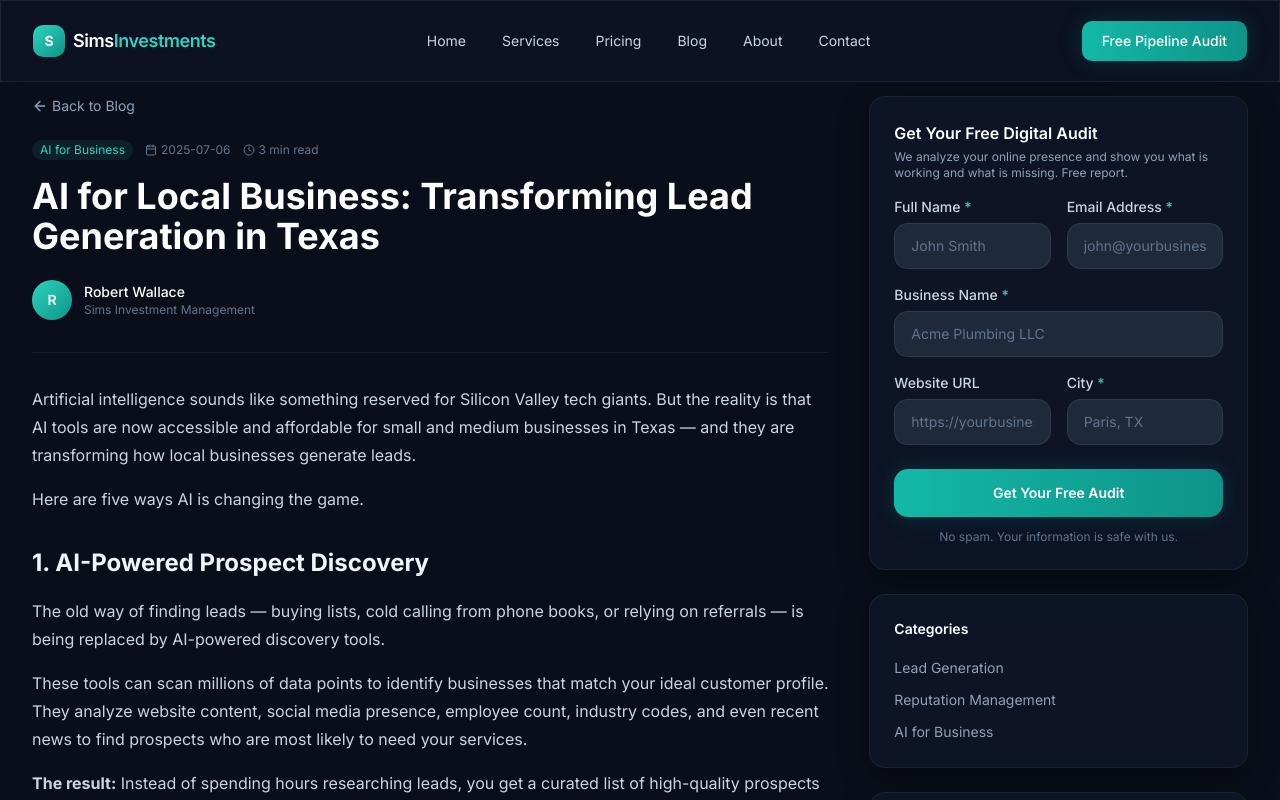
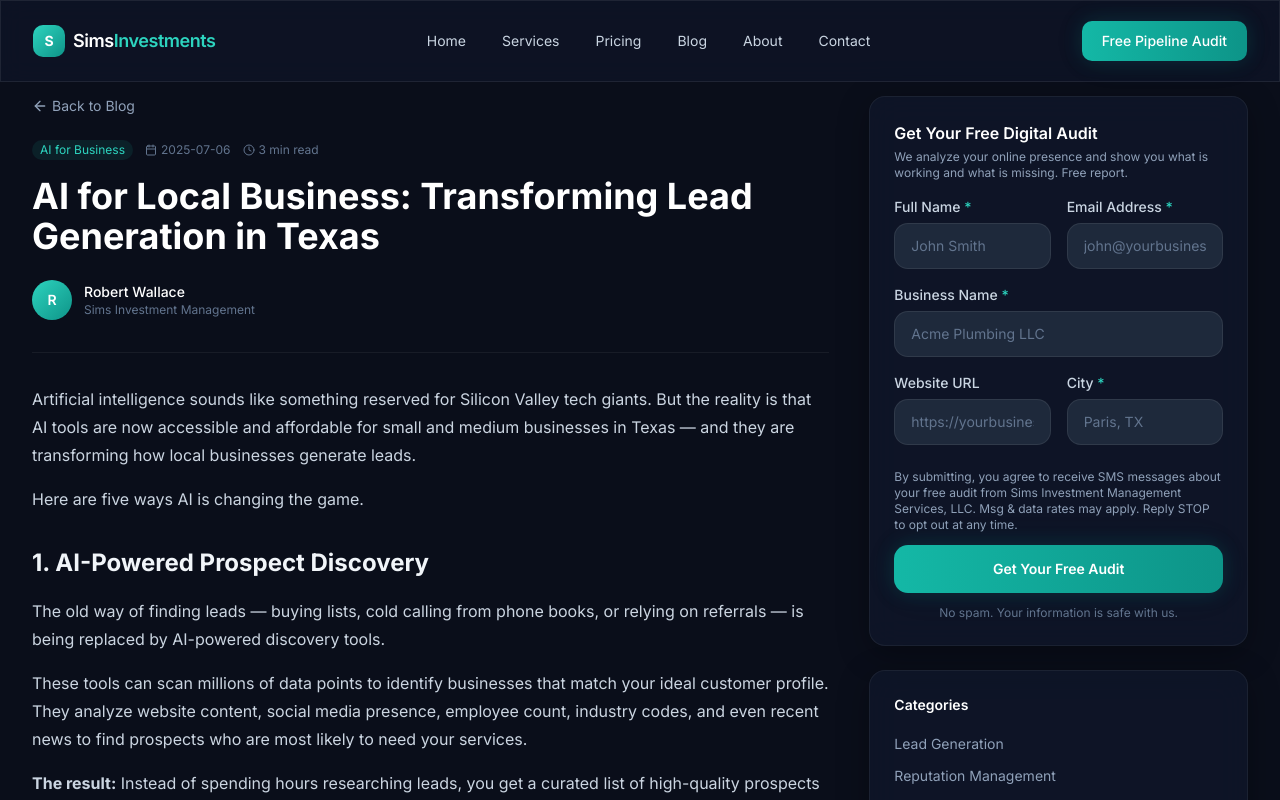
Before and after one commit to rmwallace777-debug/simsinvestments777, a Next.js app: page /blog/ai-local-business-lead-gen in a window 1280 px wide. Shown: the top 800 px of the page. Built offline with nearby package versions, Linux system fonts and the light colour scheme.

Commit message:
Add GHL chat widget + SMS consent language to audit form

```diff
--- a/app/layout.tsx
+++ b/app/layout.tsx
@@ -151,6 +151,13 @@ export default function RootLayout({ children }: { children: React.ReactNode })
         <Footer />
         <ExitIntentPopup />
         <GoogleAnalytics />
+        {/* GoHighLevel chat widget (SMS opt-in consent point) */}
+        <script
+          src="https://widgets.leadconnectorhq.com/loader.js"
+          data-resources-url="https://widgets.leadconnectorhq.com/chat-widget/loader.js"
+          data-widget-id="6a6e5993f84104f9437376af"
+          data-source="WEB_USER"
+        />
       </body>
     </html>
   );
--- a/components/AuditForm.tsx
+++ b/components/AuditForm.tsx
@@ -92,6 +92,10 @@ export default function AuditForm({ source = 'free-audit' }: { source?: string }
         </div>
       </div>
       <div className="pt-2">
+        <p className="text-xs text-slate-400 mb-3">
+          By submitting, you agree to receive SMS messages about your free audit from Sims Investment
+          Management Services, LLC. Msg &amp; data rates may apply. Reply STOP to opt out at any time.
+        </p>
         <button
           type="submit"
           className="w-full px-6 py-3.5 text-sm font-semibold text-white bg-gradient-to-r from-teal-500 to-teal-600 rounded-xl hover:from-teal-400 hover:to-teal-500 teal-glow transition-all duration-200"
```
